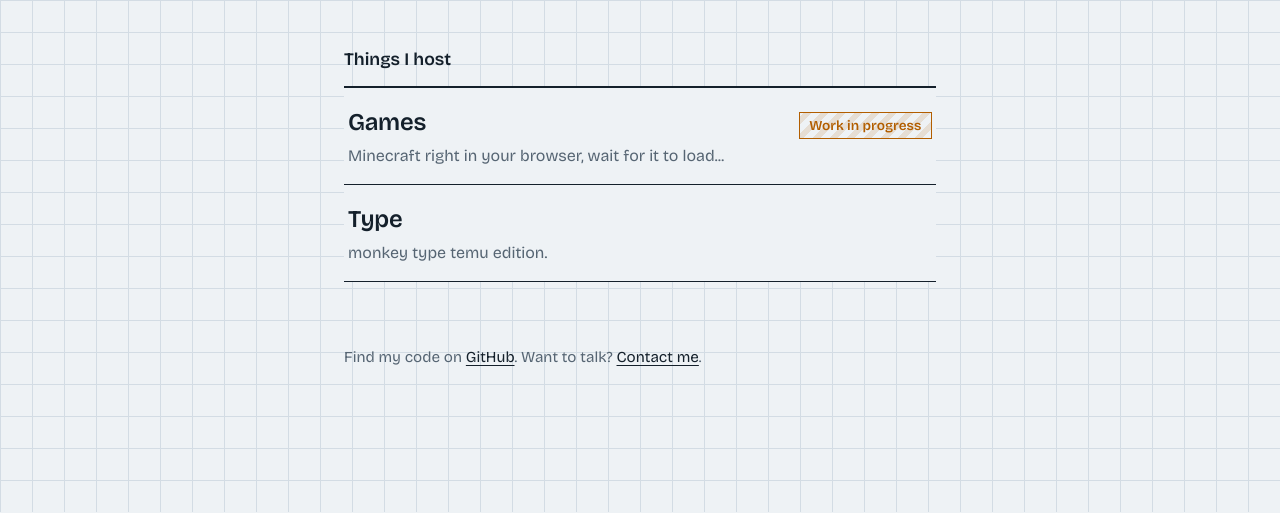
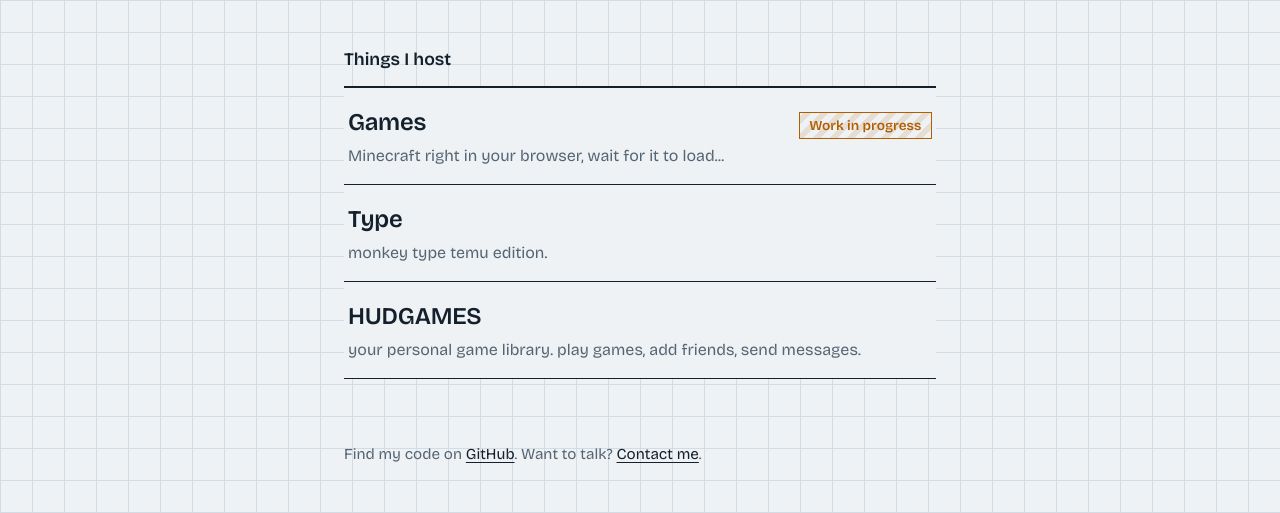
Before and after one commit to KATTO-GG/Spencer-site, a plain HTML site: page index.html in a window 1280 px wide. Shown: the part 288-801 px from the top of the page. Drawn offline with nearby package versions, Linux system fonts and the light colour scheme.

Commit message:
add HUDGAMES card

```diff
--- a/index.html
+++ b/index.html
@@ -125,6 +125,12 @@ footer a:hover { color: var(--accent); }
         <span class="desc">monkey type temu edition.</span>
       </a>
     </li>
+    <li>
+      <a class="row" href="https://hudgames.onrender.com/">
+        <span class="name">HUDGAMES</span>
+        <span class="desc">your personal game library. play games, add friends, send messages.</span>
+      </a>
+    </li>
   </ul>
 
   <footer>
```
